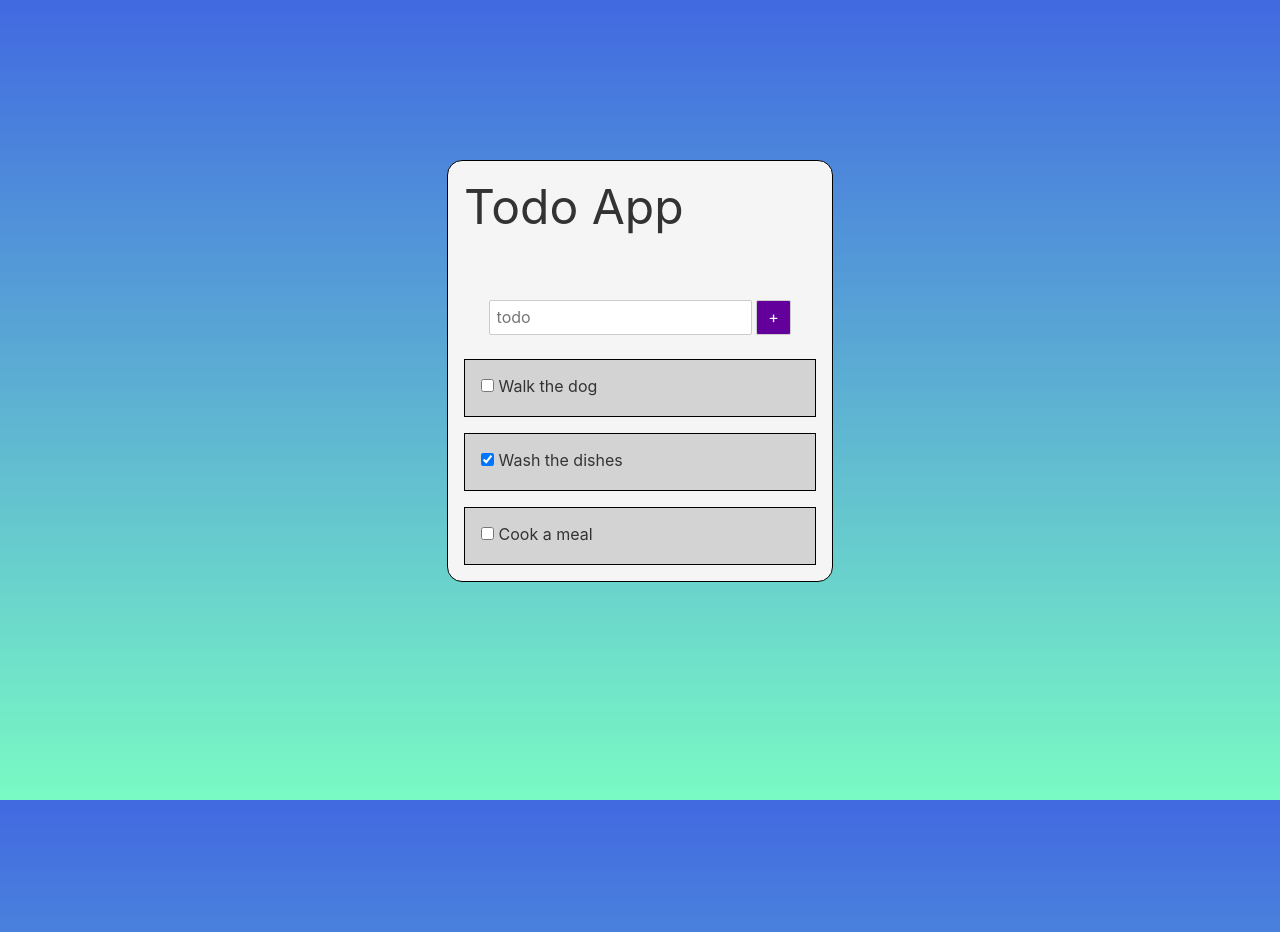
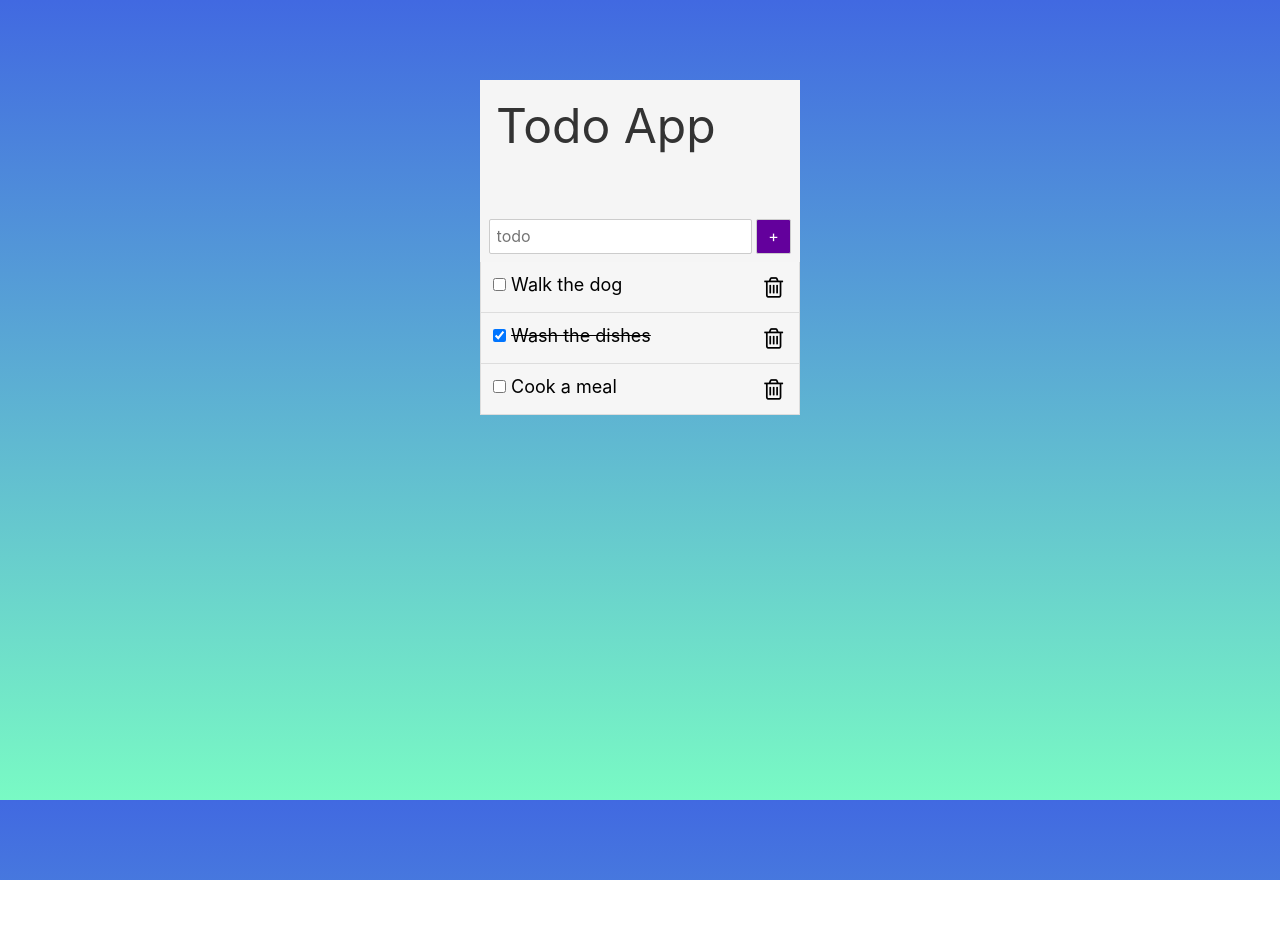
Before and after one commit to tamaszentai/svelte_python_todo, a Svelte app in the folder client/: page / in a window 1280 px wide. Shown: the top 932 px of the page. After the commit the page ends 880 px from the top, so only its background shows below. Built offline with nearby package versions, Linux system fonts and the light colour scheme.

Commit message:
basic functionality works

```diff
--- a/client/public/index.html
+++ b/client/public/index.html
@@ -9,6 +9,9 @@
 	<link rel='icon' type='image/png' href='/favicon.png'>
 	<link rel='stylesheet' href='/global.css'>
 	<link rel='stylesheet' href='/build/bundle.css'>
+	<link rel="stylesheet" href="https://cdnjs.cloudflare.com/ajax/libs/font-awesome/4.7.0/css/font-awesome.min.css">
+
+
 
 	<script defer src='/build/bundle.js'></script>
 </head>
--- a/client/src/AddForm.svelte
+++ b/client/src/AddForm.svelte
@@ -13,7 +13,6 @@
   const addTodoHandler = (e) => {
     e.preventDefault();
     dispatch("addtodo", todo);
-    console.log(todo);
     todo = {
       id: uuidv4(),
       name: "",
@@ -36,5 +35,4 @@
     color: white;
     cursor: pointer;
   }
-
 </style>
--- a/client/src/App.svelte
+++ b/client/src/App.svelte
@@ -8,6 +8,18 @@
   const addTodoHandler = (e) => {
     const newTodo = e.detail;
     data = [...data, newTodo];
+  };
+
+  const updateTodoHandler = (e) => {
+    const id = e.detail;
+    const todo = data.find((todo) => todo.id === id);
+    todo.isCompleted = !todo.isCompleted;
+    data = [...data]; // <-- rerender data
+  };
+
+  const deleteTodoHandler = (e) => {
+    const id = e.detail;
+    data = data.filter((todo) => todo.id !== id);
   };
 
   let data = [
@@ -37,28 +49,23 @@
   <div class="list">
     <ul>
       {#each data as todo}
-			<li>
         <ListItem
+          on:updatetodo={updateTodoHandler}
+          on:deletetodo={deleteTodoHandler}
           id={todo.id}
           name={todo.name}
           isCompleted={todo.isCompleted}
         />
-			</li>
       {/each}
     </ul>
   </div>
 </main>
 
-
-
-
 <style>
   main {
-	width: 30%;
-	margin: 10rem auto;
+    width: 20rem;
+    margin: 5rem auto;
     background-color: whitesmoke;
-	border-radius: 15px;
-	border: 1px solid black;
   }
   .wrapper {
     text-align: center;
--- a/client/src/ListItem.svelte
+++ b/client/src/ListItem.svelte
@@ -1,25 +1,66 @@
 <script>
+  import { createEventDispatcher } from "svelte";
+  const dispatch = createEventDispatcher();
+
   export let id;
   export let name;
   export let isCompleted;
 
+  const updateTodoHandler = (id) => {
+    dispatch("updatetodo", id);
+  };
 
+  const deleteTodoHandler = (id) => {
+    dispatch("deletetodo", id);
+  };
 </script>
 
 <div class="list-item">
-    <p>
-  <input type=checkbox checked={isCompleted}/>
-  {name}
-</p>
+  <li>
+    <input
+      type="checkbox"
+      checked={isCompleted}
+      on:click={() => updateTodoHandler(id)}
+    />
+    <span class={isCompleted ? "name crossed" : ""}>{name}</span>
+    <span class="close">
+      <i
+        style="font-size:24px"
+        class="fa"
+        on:click={() => deleteTodoHandler(id)}>&#xf014;</i
+      >
+    </span>
+  </li>
 </div>
 
 <style>
   .list-item {
-    word-break: break-all;
+    overflow: hidden;
+    /* word-break: break-all; */
   }
 
-  p {
-      padding: 0 1rem;
+  li {
+    border: 1px solid #ddd;
+    margin-top: -1px;
+    background-color: #f6f6f6;
+    padding: 12px;
+    text-decoration: none;
+    font-size: 18px;
+    color: black;
+    display: block;
+    position: relative;
   }
 
+  .close {
+    cursor: pointer;
+    position: absolute;
+    top: 50%;
+    right: 0%;
+    padding: 12px 16px;
+    transform: translate(0%, -50%);
+  }
+
+  .name.crossed {
+    text-decoration: line-through;
+  }
 </style>
```
Lines whose indentation alone changed are shown as unchanged.
